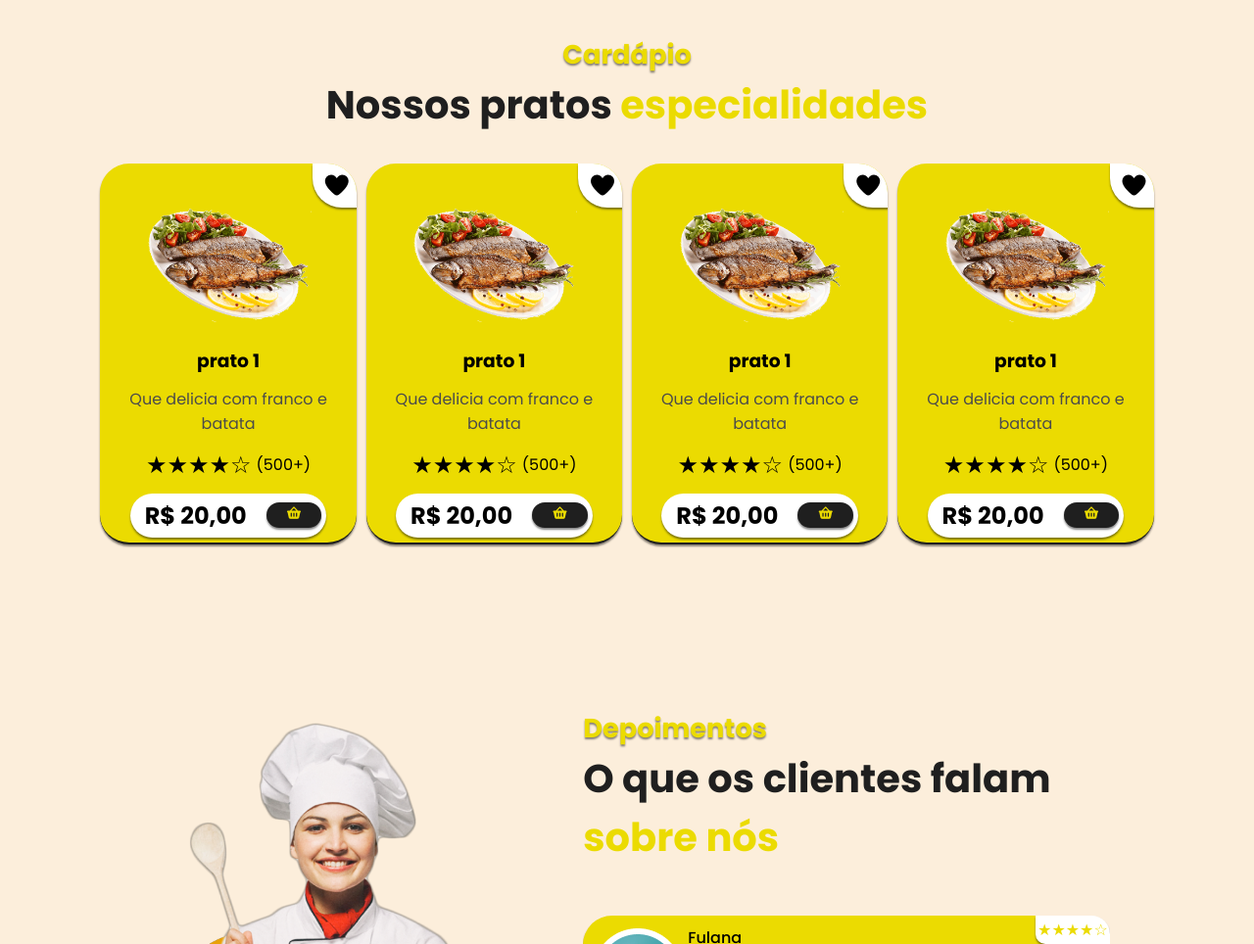
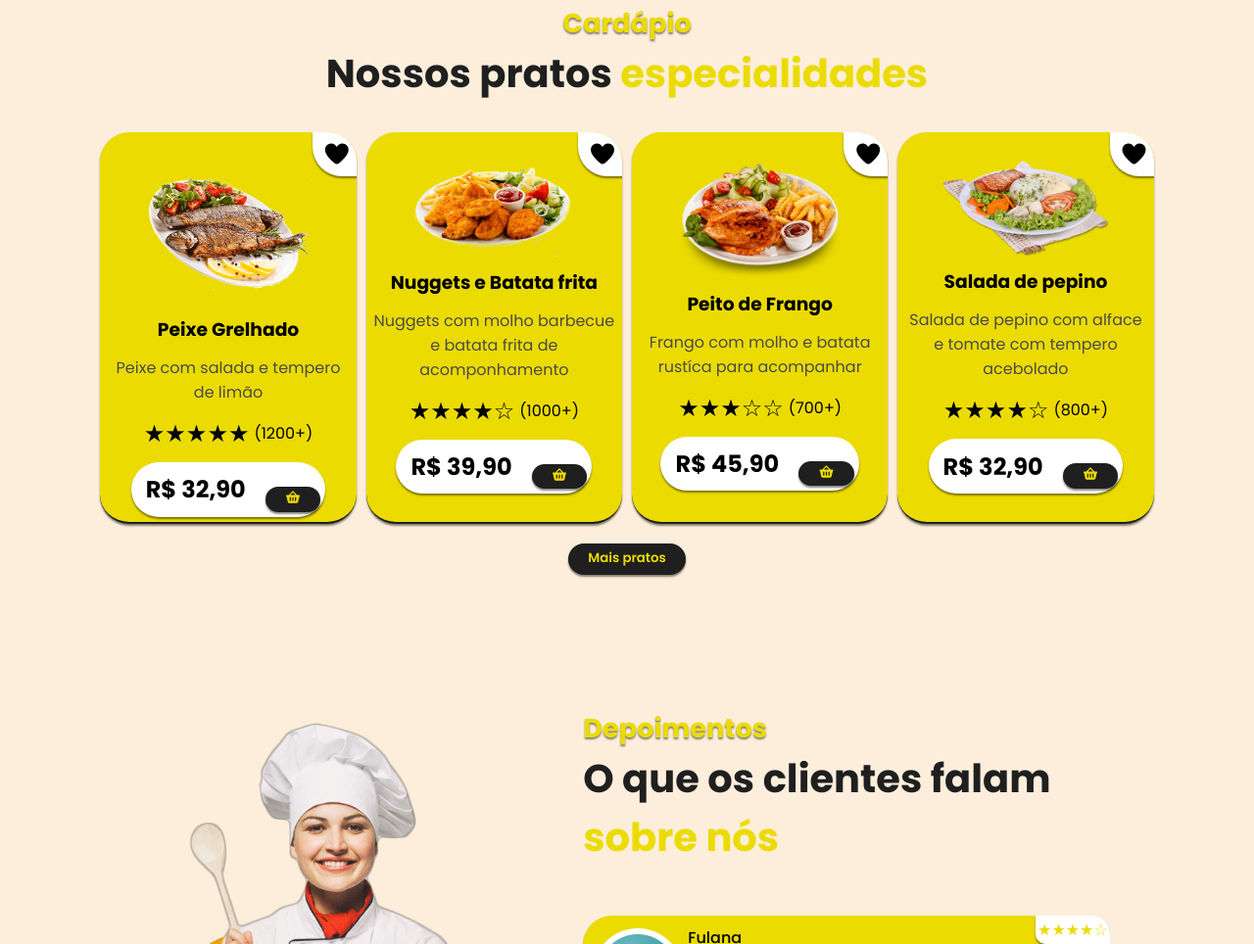
Before and after one commit to RAGNAR303/Food-Pages-animada, a plain HTML site: page index.html in a window 1280 px wide. Shown: the part 837-1801 px from the top of the page at 98% size. Drawn offline with nearby package versions, Linux system fonts and the light colour scheme.

Commit message:
update name menu & add more dishes button

```diff
--- a/index.html
+++ b/index.html
@@ -102,7 +102,11 @@
             <h3 class="section-subtitle">Nossos pratos <span>especialidades</span> </h3>
             <div id="dishes">
                 <!--Pratos carregados com javascripts-->
+
             </div>
+
+            <button class="btn-default">Mais pratos</button>
+
             </div>
         </section>
         <section id="testimonials">
--- a/scripts/scripts.js
+++ b/scripts/scripts.js
@@ -91,34 +91,35 @@ document.addEventListener("DOMContentLoaded", () => {
   const dishes = [
     {
       img: "../styles/assets/dish1.png",
-      title: "prato 1",
-      description: "Que delicia com franco e batata",
-      price: "20,00",
-      review: "500",
+      title: "Peixe Grelhado",
+      description: "Peixe com salada e tempero de limão",
+      price: "32,90",
+      review: "1200",
+      star: "★★★★★",
+    },
+    {
+      img: "../styles/assets/dish2.png",
+      title: "Nuggets e Batata frita",
+      description:
+        "Nuggets com molho barbecue e batata frita de acomponhamento",
+      price: "39,90",
+      review: "1000",
       star: "★★★★☆",
     },
     {
-      img: "../styles/assets/dish1.png",
-      title: "prato 1",
-      description: "Que delicia com franco e batata",
-      price: "20,00",
-      review: "500",
-      star: "★★★★☆",
+      img: "../styles/assets/dish3.png",
+      title: "Peito de  Frango",
+      description: "Frango com molho e batata rustíca para acompanhar",
+      price: "45,90",
+      review: "700",
+      star: "★★★☆☆",
     },
     {
-      img: "../styles/assets/dish1.png",
-      title: "prato 1",
-      description: "Que delicia com franco e batata",
-      price: "20,00",
-      review: "500",
-      star: "★★★★☆",
-    },
-    {
-      img: "../styles/assets/dish1.png",
-      title: "prato 1",
-      description: "Que delicia com franco e batata",
-      price: "20,00",
-      review: "500",
+      img: "../styles/assets/dish4.png",
+      title: "Salada de pepino",
+      description: "Salada de pepino com alface e tomate com tempero acebolado",
+      price: "32,90",
+      review: "800",
       star: "★★★★☆",
     },
   ];
--- a/styles/menu.css
+++ b/styles/menu.css
@@ -71,6 +71,10 @@
   margin-left: 10px;
 }
 
+#menu .btn-default {
+  margin-top: 20px;
+}
+
 @media screen and (max-width: 1200px) {
   #dishes {
     flex-wrap: wrap;
```
Also changed, not shown: styles/assets/hero copy.png (deleted).
